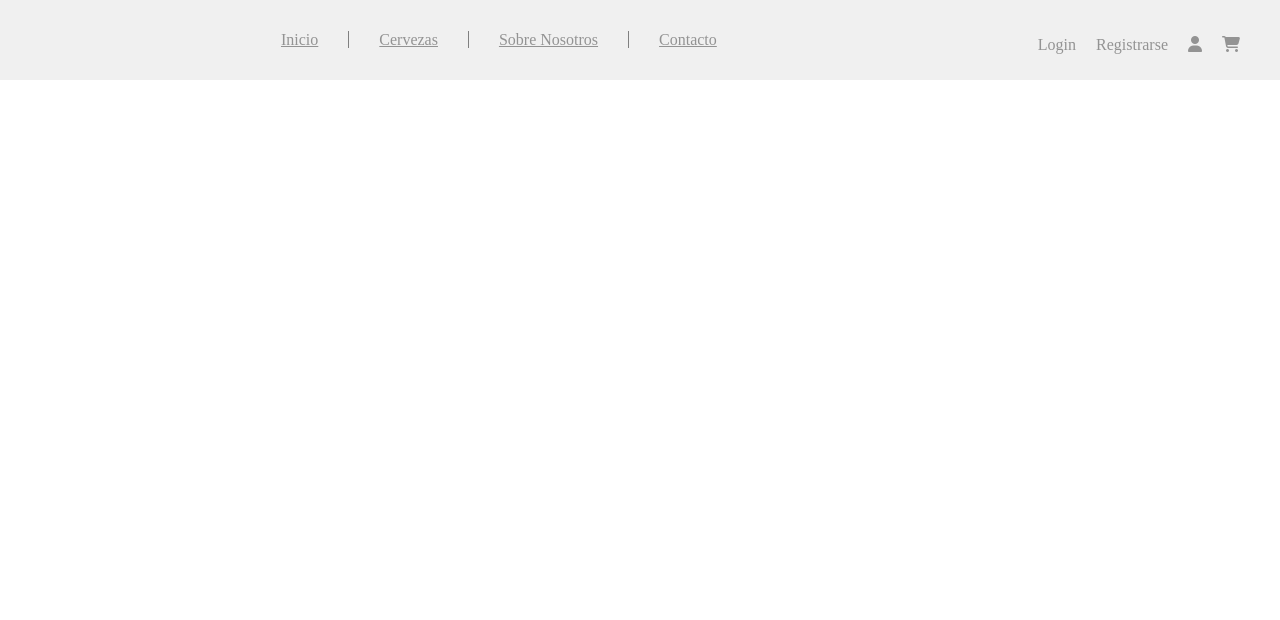
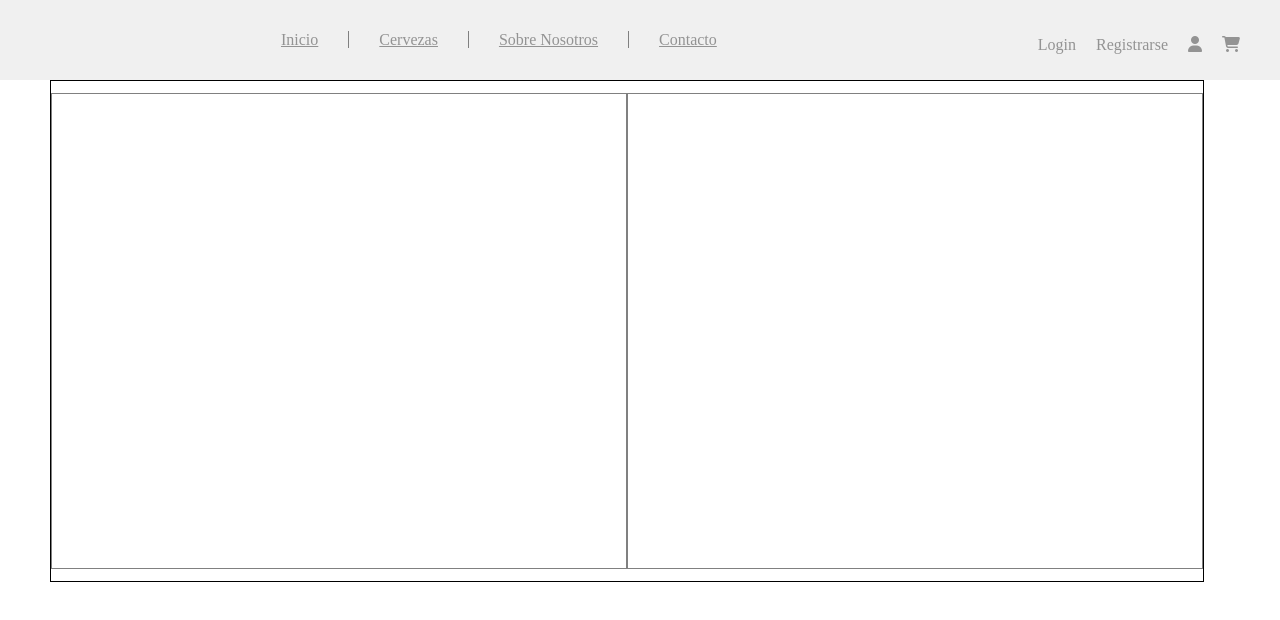
Before and after one commit to equipoProduction/frontBeer, an Angular app: page /product in a window 1280 px wide. Before the commit this address led to /. Shown: the top 620 px of the page. Built offline with nearby package versions, Linux system fonts and the light colour scheme.

Commit message:
One product

```diff
--- a/src/app/app-routing.module.ts
+++ b/src/app/app-routing.module.ts
@@ -8,6 +8,8 @@ import { LoginComponent } from './components/login/login.component';
 import { ShopComponent } from './components/shop/shop.component';
 import { RegisterComponent } from './components/register/register.component';
 import { UserComponent } from './components/user/user.component';
+import { ProductComponent } from './components/product/product.component';
+
 
 
 
@@ -21,6 +23,7 @@ const routes: Routes = [
   {path:'shop',component:ShopComponent,pathMatch:'full'},
   {path:'register',component:RegisterComponent,pathMatch:'full'},
   {path:'user',component:UserComponent,pathMatch:'full'},
+  {path:'product',component:ProductComponent,pathMatch:'full'},
 ];
 
 @NgModule({
--- a/src/app/app.module.ts
+++ b/src/app/app.module.ts
@@ -12,6 +12,7 @@ import { AboutComponent } from './components/about/about.component';
 import { LoginComponent } from './components/login/login.component';
 import { RegisterComponent } from './components/register/register.component';
 import { ShopComponent } from './components/shop/shop.component';
+import { ProductComponent } from './components/product/product.component';
 
 @NgModule({
   declarations: [
@@ -24,7 +25,8 @@ import { ShopComponent } from './components/shop/shop.component';
     AboutComponent,
     LoginComponent,
     RegisterComponent,
-    ShopComponent
+    ShopComponent,
+    ProductComponent
   ],
   imports: [
     BrowserModule,
--- /dev/null
+++ b/src/app/components/product/product.component.html
@@ -0,0 +1,9 @@
+<div class="productAloneCard">
+  <div class="photoBigBeer">
+
+  </div>
+  <div class="oneProductDetails">
+
+  </div>
+
+</div>
--- /dev/null
+++ b/src/app/components/product/product.component.scss
@@ -0,0 +1,29 @@
+.productAloneCard{
+  display:flex;
+  margin-left: 50px;
+  margin-right: 50px;
+  height: 500px;
+  width: 90%;
+  border: 1px solid #000;
+  justify-content: space-around;
+  align-items: center;
+}
+.photoBigBeer{
+  padding-left: 12px;
+  padding-right: 12px;
+  padding-top: 12px;
+  padding-bottom: 12px;
+  height: 450px;
+  width:48%;
+  border: 1px solid gray;
+}
+.oneProductDetails{
+  padding-left: 12px;
+  padding-right: 12px;
+  padding-top: 12px;
+  padding-bottom: 12px;
+  height: 450px;
+  width:48%;
+  border: 1px solid gray;
+
+}
--- /dev/null
+++ b/src/app/productinterface.ts
@@ -0,0 +1,2 @@
+export interface Productinterface {
+}
```
Also changed, not shown: src/app/components/product/product.component.ts (added, +11 -0 lines), 1 other file (tests, documents, lock files or other folders).
